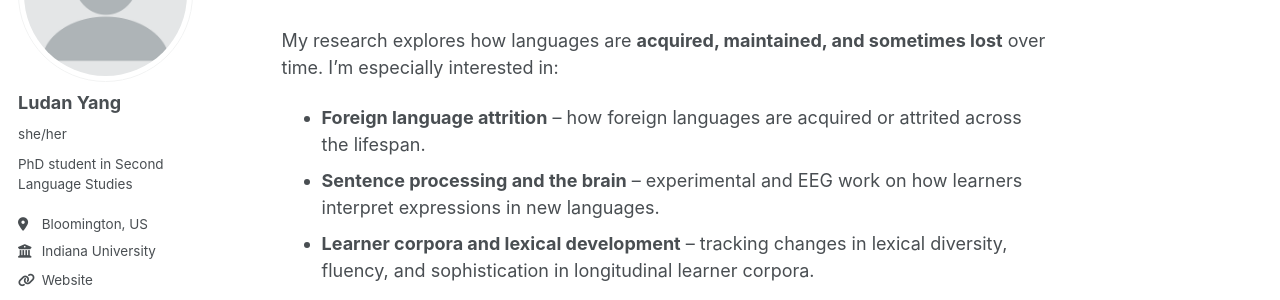
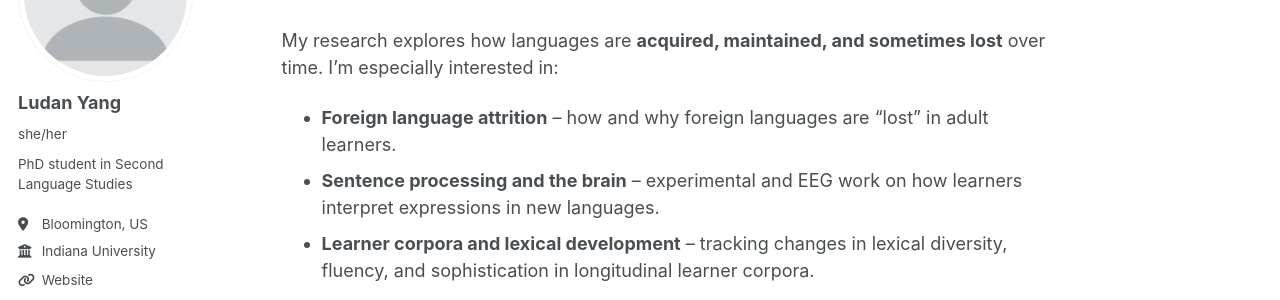
Before and after one commit to ludy612/ludy612.github.io, a Jekyll site: the page built from _pages/about.md, in a window 1280 px wide. Shown: the part 194-494 px from the top of the page. Built offline with Jekyll 4.4.1, drawn with Linux system fonts in a browser that asks for light colours; some web fonts are replaced; a script bundle is joined from its source files by our own code; library files that are not in the unit come from our copies.

Commit message:
Update about.md

```diff
--- a/_pages/about.md
+++ b/_pages/about.md
@@ -11,7 +11,7 @@ Hello! I’m **Ludan Yang**, a PhD student in Second Language Studies at Indiana
 
 My research explores how languages are **acquired, maintained, and sometimes lost** over time. I’m especially interested in:
 
-- **Foreign language attrition** – how foreign languages are acquired or attrited across the lifespan.
+- **Foreign language attrition** – how and why foreign languages are "lost" in adult learners.
 - **Sentence processing and the brain** – experimental and EEG work on how learners interpret expressions in new languages.
 - **Learner corpora and lexical development** – tracking changes in lexical diversity, fluency, and sophistication in longitudinal learner corpora.
 
```
